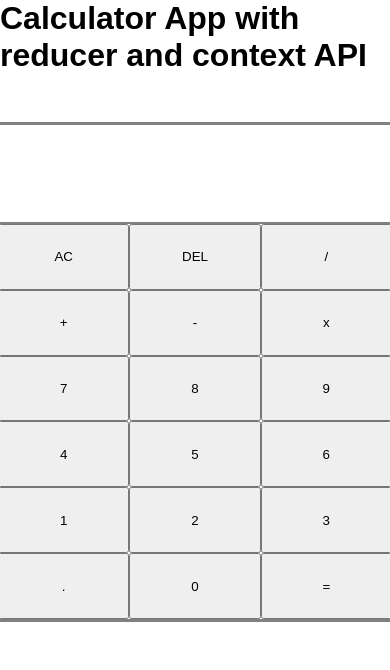
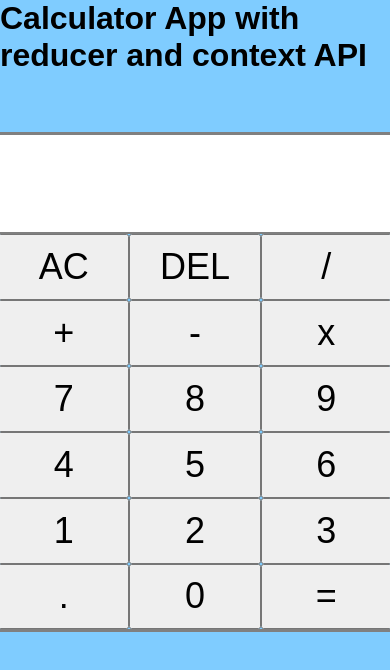
Before and after one commit to SafeCo/react-calculator-with-reducer, a React (Create React App) app in the folder reducer-calculator/: page / in a window 390 px wide. Shown: the top 670 px of the page. Built offline with nearby package versions, Linux system fonts and the light colour scheme.

Commit message:
Updates to style.css
Made responsive to sites with 2160 px width

```diff
--- a/reducer-calculator/src/App.css
+++ b/reducer-calculator/src/App.css
@@ -6,6 +6,7 @@
 
 body{
     height: 100vh;
+    background-color: rgb(127, 204, 255);
 }
 
 .App{
@@ -21,18 +22,30 @@ body{
     font-size: 2rem;
 }
 
+#calculator-position{
+    display: flex;
+    justify-content: center;
+    height: 100vh;
+    width: 100%;
+}
+
 #calculator-container{
+    position: absolute;
+    top: 10%;
     border: solid grey 3px;
     margin-top: 3em;
     height: 500px;
     width: 400px;
+
 }
+
 
 #display-container{
     height: 20%;
     display: grid;
     grid-template-rows: 1fr 1fr;
     border-bottom: solid gray 2px;
+    background-color: white;
 }
 
 #keypad-container{
@@ -46,7 +59,24 @@ body{
     grid-template-columns: 1fr 1fr 1fr;
 }
 
-#keypad-container > button{
-    width: 100px;
-    height: 100px;
+#keypad-button-container > button{
+    font-size: 2em;
 }
+
+
+@media only screen and (min-width: 2160px) {
+    #title{
+        font-size: 5rem;
+    }
+    #calculator-container{
+        height: 1000px;
+        width: 900px;
+    }
+    #keypad-button-container > button{
+        font-size: 5em;
+    }
+
+    #display-container{
+        font-size: 2.5em;
+    }
+  }
--- a/reducer-calculator/src/App.js
+++ b/reducer-calculator/src/App.js
@@ -19,7 +19,6 @@ function reducer (state, {type, payload}) {
   switch(type){
     case ACTIONS.ADD_DIGIT:
       if(payload === "." && (state.currentOperation === undefined || !!state.currentOperation == "")){
-        console.log("working1")
         return{
           ...state,
           currentOperation: "0."
@@ -44,7 +43,6 @@ function reducer (state, {type, payload}) {
                 state.currentOperation
         }
       if(!state.currentOperation){
-        console.log("working")
         return{
           ...state
         }
@@ -68,19 +66,16 @@ function reducer (state, {type, payload}) {
     case ACTIONS.DELETE_DIGIT :
 
       if(state.currentOperation === undefined && state.previousOperation === undefined){
-        console.log("no numbers")
         return{
           ...state
         }
       }else if(!state.currentOperation && !!state.previousOperation ){
-        console.log("working")
         return{
           currentOperation: state.previousOperation.slice(0,-1),
           previousOperation: null,
           operator: null
         }
       }else{
-        console.log("fallback")
         return{
           ...state,
           currentOperation: state.currentOperation.slice(0,-1)
@@ -147,12 +142,15 @@ function App() {
   return (
     <div className="App">
         <h1 id='title'>Calculator App with reducer and context API</h1>
-        <div id='calculator-container'>
-          <OperationsContext.Provider value={{dispatch}}>
-            <Display currentOperation={currentOperation} previousOperation={previousOperation} />
-            <Keypad  />
-          </OperationsContext.Provider>
+        <div id='calculator-position'>
+          <div id='calculator-container'>
+            <OperationsContext.Provider value={{dispatch}}>
+              <Display currentOperation={currentOperation} previousOperation={previousOperation} />
+              <Keypad  />
+            </OperationsContext.Provider>
+          </div>
         </div>
+
     </div>
   );
 }
```
